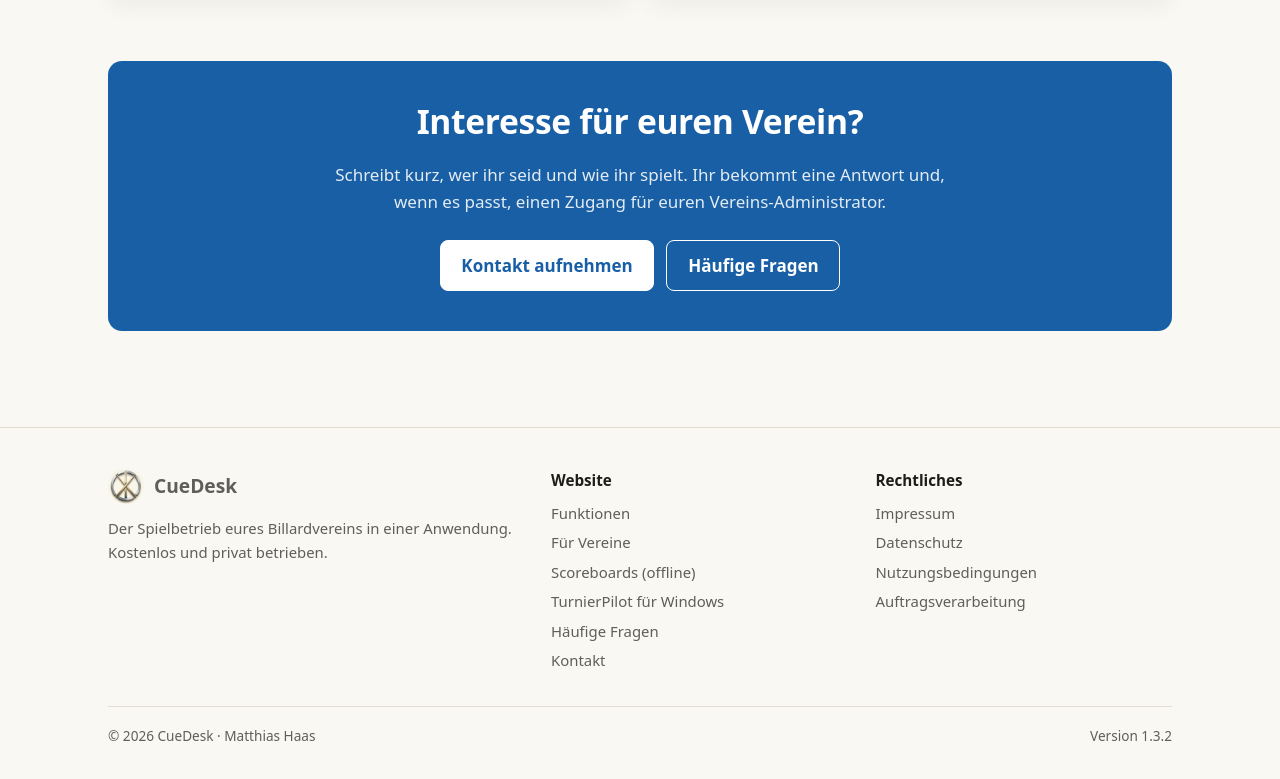
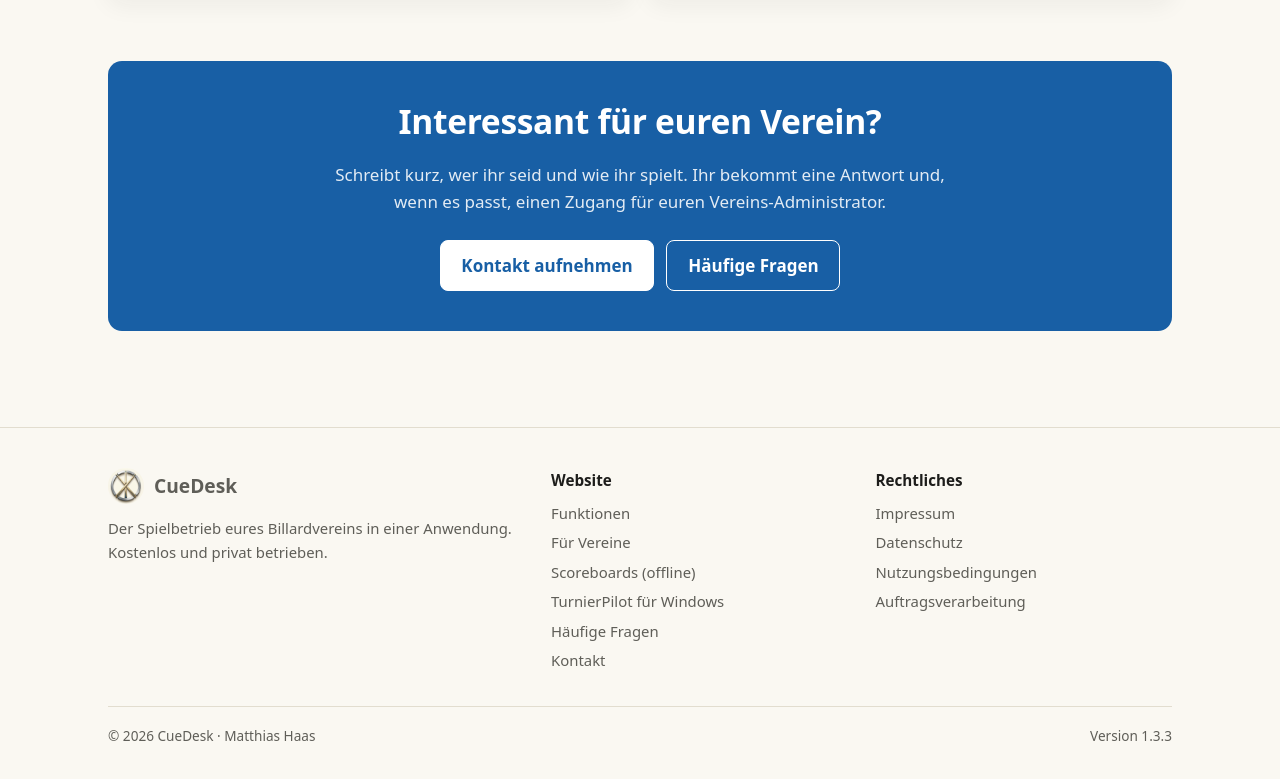
Before and after one commit to DauCoder2001/CueDesk.de, a plain HTML site: page index.html in a window 1280 px wide. Shown: the part 2966-3745 px from the top of the page. Drawn offline with Linux system fonts and the light colour scheme.

Commit message:
Startseite: „Interessant für euren Verein?“ (1.3.3)
Co-Authored-By: Claude Opus 5.5 <noreply@anthropic.com>

```diff
--- a/assets/seite.js
+++ b/assets/seite.js
@@ -1,6 +1,6 @@
 // CueDesk-Website – gemeinsames Skript aller Seiten.
 // VERSION ist die einzige Stelle, an der die Versionsnummer der Website steht.
-const VERSION = "1.3.2";
+const VERSION = "1.3.3";
 
 document.querySelectorAll("[data-version]").forEach((el) => {
   el.textContent = "Version " + VERSION;
--- a/index.html
+++ b/index.html
@@ -148,7 +148,7 @@
     <section class="abschnitt" style="padding-top:0">
       <div class="huelle">
         <div class="aufruf">
-          <h2>Interesse für euren Verein?</h2>
+          <h2>Interessant für euren Verein?</h2>
           <p>Schreibt kurz, wer ihr seid und wie ihr spielt. Ihr bekommt eine Antwort und, wenn es passt, einen Zugang für euren Vereins-Administrator.</p>
           <div class="knopfreihe">
             <a class="knopf" href="kontakt.html">Kontakt aufnehmen</a>
```
Also changed, not shown: 1 other file.
